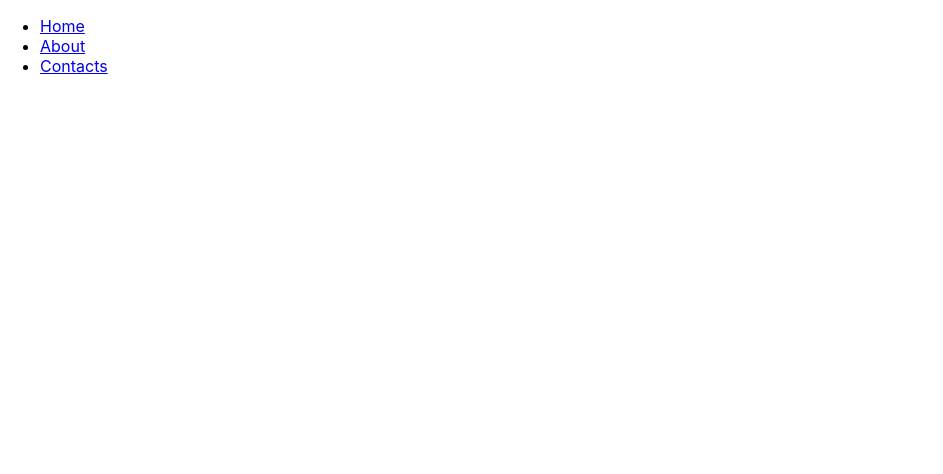
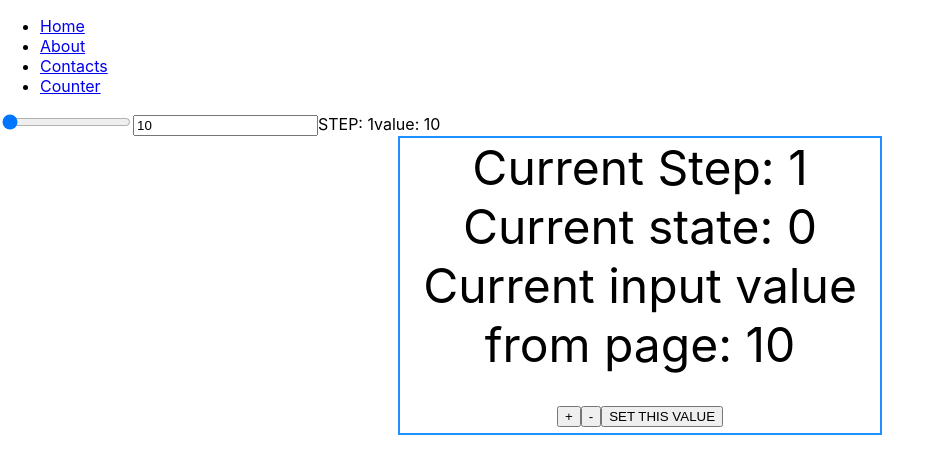
Before and after one commit to fccourses/fe-react-app, a React (Create React App) app: page /counter in a window 1280 px wide. Shown: the top 474 px of the page, without its empty margins (0-943 px from the left). Built offline with nearby package versions, Linux system fonts and the light colour scheme.

Commit message:
Add CounterPage

```diff
--- a/src/App.js
+++ b/src/App.js
@@ -1,6 +1,7 @@
 import React from 'react';
 import './App.css';
 import { BrowserRouter, Switch, Route, Link } from 'react-router-dom';
+import CounterPage from './pages/Counter';
 // import WindowSizes from './components/WindowSizes';
 // import UsersLoader from './components/UsersLoader';
 // import ImageWrapper from './components/ImageWrapper';
@@ -10,7 +11,6 @@ import { BrowserRouter, Switch, Route, Link } from 'react-router-dom';
 // import Carousel from './components/Carousel';
 
 const App = props => {
-  console.log(props);
   return (
     <BrowserRouter>
       <nav>
@@ -24,6 +24,9 @@ const App = props => {
           <li>
             <Link to='/contacts'>Contacts</Link>
           </li>
+          <li>
+            <Link to='/counter'>Counter</Link>
+          </li>
         </ul>
       </nav>
 
@@ -31,6 +34,8 @@ const App = props => {
         <Route exact path='/' component={Home} />
         <Route path='/about' component={About} />
         <Route path='/contacts' component={Contacts} />
+        <Route path='/counter' component={CounterPage} />
+        <Route path="*" component={NotFound} />
       </Switch>
     </BrowserRouter>
   );
@@ -48,4 +53,6 @@ const About = props => {
 };
 const Contacts = () => <div>Contacts</div>;
 
+const NotFound = () => <div>ERROR 404: PAGE NOT FOUND</div>
+
 export default App;
--- /dev/null
+++ b/src/components/Counter/index.jsx
@@ -0,0 +1,62 @@
+import React, { Component, PureComponent } from 'react';
+import PropTypes from 'prop-types';
+
+const styles = {
+  border: '2px solid dodgerblue',
+  display: 'flex',
+  flexDirection: 'column',
+  textAlign: 'center',
+  fontSize: '3rem',
+  maxWidth: '480px',
+  margin: '0 auto',
+};
+
+/*
+  1. Состояние не должно быть сложным.
+  2. Всё состояние и все пропсы должны влиять на рендер.
+*/
+
+class Counter extends Component {
+  state = {
+    value: 0,
+  };
+
+  increment = () =>
+    this.setState((state, props) => ({ value: state.value + props.step }));
+
+  decrement = () =>
+    this.setState((state, props) => ({ value: state.value - props.step }));
+
+  render () {
+    const { value } = this.state;
+    const { step, inputValue } = this.props;
+    console.log('render counter');
+
+    return (
+      <div style={styles}>
+        Current Step: {step}
+        <br />
+        Current state: {value}
+        <br />
+        Current input value from page: {inputValue}
+        <div>
+          <button onClick={this.increment}>+</button>
+          <button onClick={this.decrement}>-</button>
+          <button onClick={() => this.setState({ value })}>
+            SET THIS VALUE
+          </button>
+        </div>
+      </div>
+    );
+  }
+}
+
+Counter.defaultProps = {
+  step: 5,
+};
+
+Counter.propTypes = {
+  step: PropTypes.number,
+};
+
+export default Counter;
--- /dev/null
+++ b/src/pages/Counter.jsx
@@ -0,0 +1,44 @@
+import React, { Component } from 'react';
+import Counter from '../components/Counter';
+
+class CounterPage extends Component {
+  state = {
+    step: 1,
+    inputValue: 10,
+  };
+
+  handleChange = ({ target: { value, name } }) =>
+    this.setState({
+      [name]: Number(value),
+    });
+
+  render () {
+    const { step, inputValue } = this.state;
+    return (
+      <div>
+        <input
+          type='range'
+          min='1'
+          max='50'
+          value={step}
+          onChange={this.handleChange}
+          name='step'
+        />
+        <input
+          type='text'
+          min='1'
+          max='50'
+          value={inputValue}
+          onChange={this.handleChange}
+          name='inputValue'
+        />
+
+        <span>STEP: {step}</span>
+        <span>value: {inputValue}</span>
+        <Counter step={step} inputValue={inputValue} />
+      </div>
+    );
+  }
+}
+
+export default CounterPage;
```
